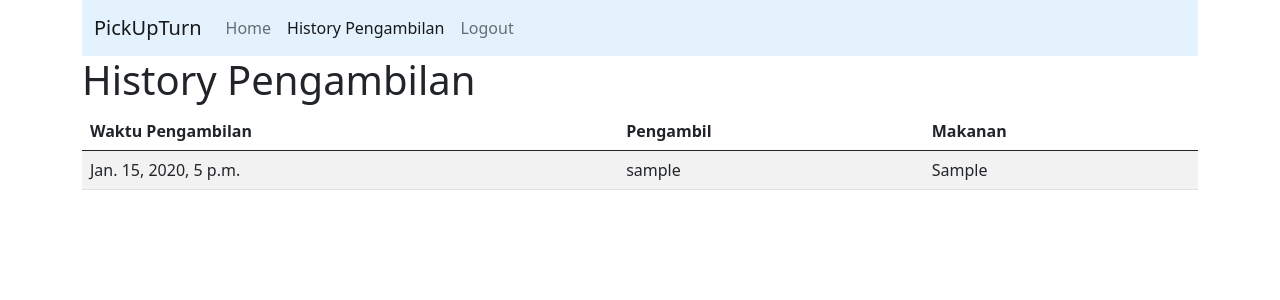
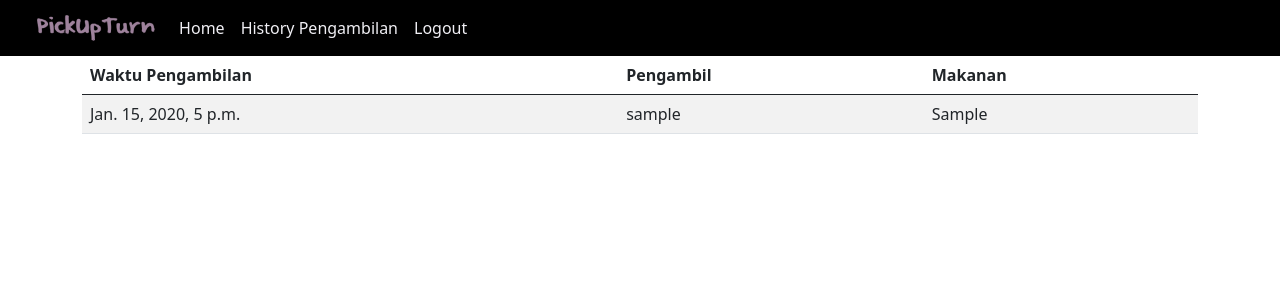
Before and after one commit to wajdifarid/pick-up-turn, a Django app: page /collections/ in a window 1280 px wide. Shown: the top 300 px of the page. Run offline with Django 3.2, Linux system fonts and the light colour scheme; a user stored in the database is signed in; tables that the repository leaves empty hold one stand-in row (values such as "Sample post"); some libraries are stand-ins or nearby versions.

Commit message:
Faizah (#2)
* Add logo

* Update navbar

* Update navbar

```diff
--- a/templates/nav-bar.html
+++ b/templates/nav-bar.html
@@ -1,20 +1,21 @@
-<nav class="navbar navbar-expand-lg navbar-light" style="background-color: #e3f2fd;">
+<nav class="navbar fixed-top navbar-expand-lg navbar-dark" style="background-color: #000000;">
     <div class="container-fluid">
-        <a class="navbar-brand" href="/">PickUpTurn</a>
-        <button class="navbar-toggler" type="button" data-bs-toggle="collapse" data-bs-target="#navbarNavAltMarkup"
+        <a class="navbar-brand" style="margin-left: 2%;" href="/">
+        <img src="static/img/pickupturn-small-logo.png">
+        </a>
+        <button class="navbar-toggler" style="border-color: #F0EFF4;" type="button" data-bs-toggle="collapse" data-bs-target="#navbarNavAltMarkup"
             aria-controls="navbarNavAltMarkup" aria-expanded="false" aria-label="Toggle navigation">
             <span class="navbar-toggler-icon"></span>
         </button>
         <div class="collapse navbar-collapse" id="navbarNavAltMarkup">
             <div class="navbar-nav">
                 {% with request.resolver_match.url_name as url_name %}
-
-                <a class="nav-link {% if url_name == 'home' %}active{% endif %}" aria-current="page" href="{% url 'home' %}">Home</a>
-                <a class="nav-link {% if url_name == 'collections' %}active{% endif %}" href="{% url 'collections' %}">History Pengambilan</a>
+                <a class="nav-link {% if url_name == 'home' %}active{% endif %}" style="color: #F0EFF4;" aria-current="page" href="{% url 'home' %}">Home</a>
+                <a class="nav-link {% if url_name == 'collections' %}active{% endif %}" style="color: #F0EFF4;" href="{% url 'collections' %}">History Pengambilan</a>
                 {% endwith %}
 
                 {% if user.is_authenticated %}
-                <a class="nav-link" href="/logout">Logout</a>
+                <a class="nav-link" style="color: #F0EFF4;" href="/logout">Logout</a>
                 {% endif %}
             </div>
         </div>
```
Also changed, not shown: static/img/pickupturn-big-logo.png (added), static/img/pickupturn-small-logo.png (added).
